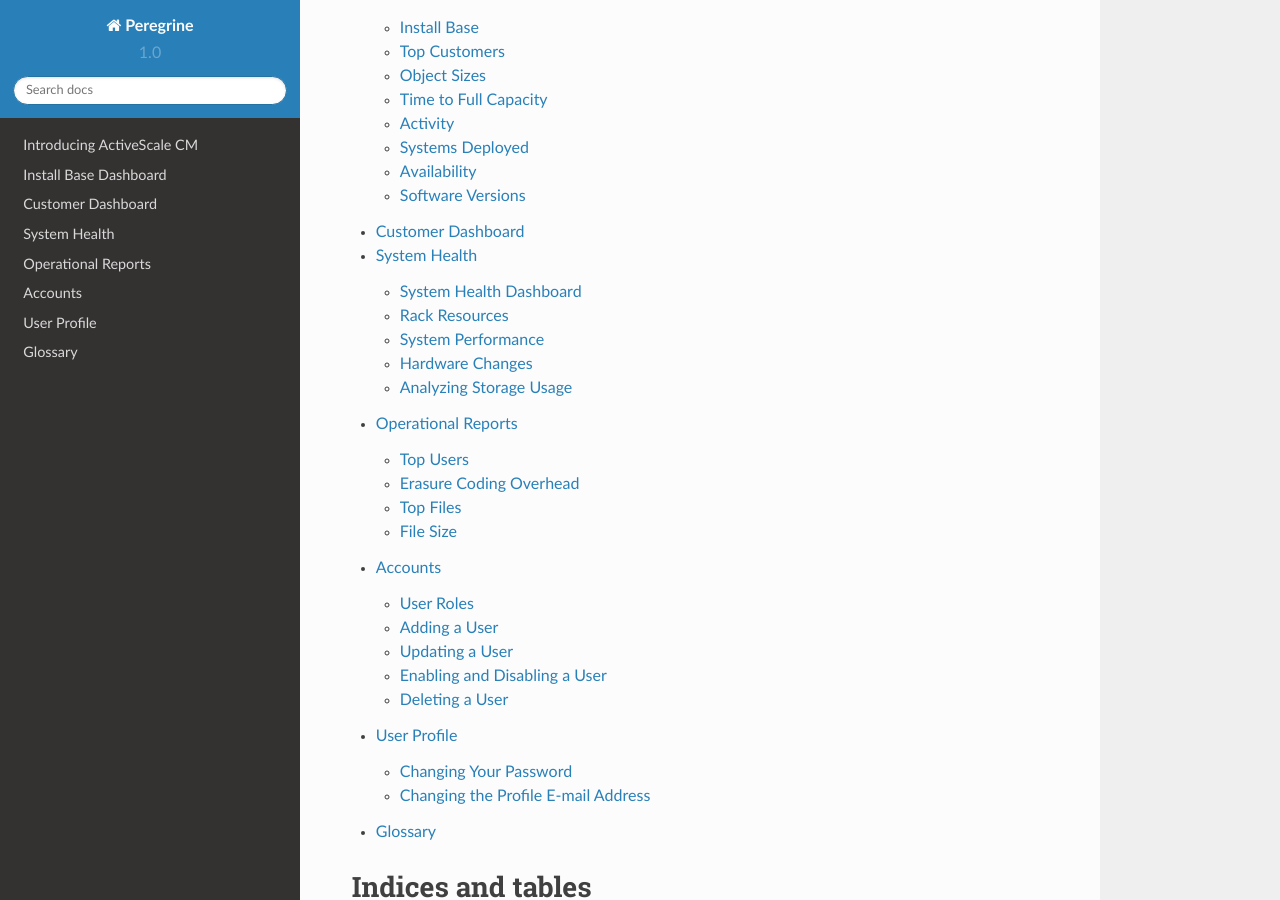
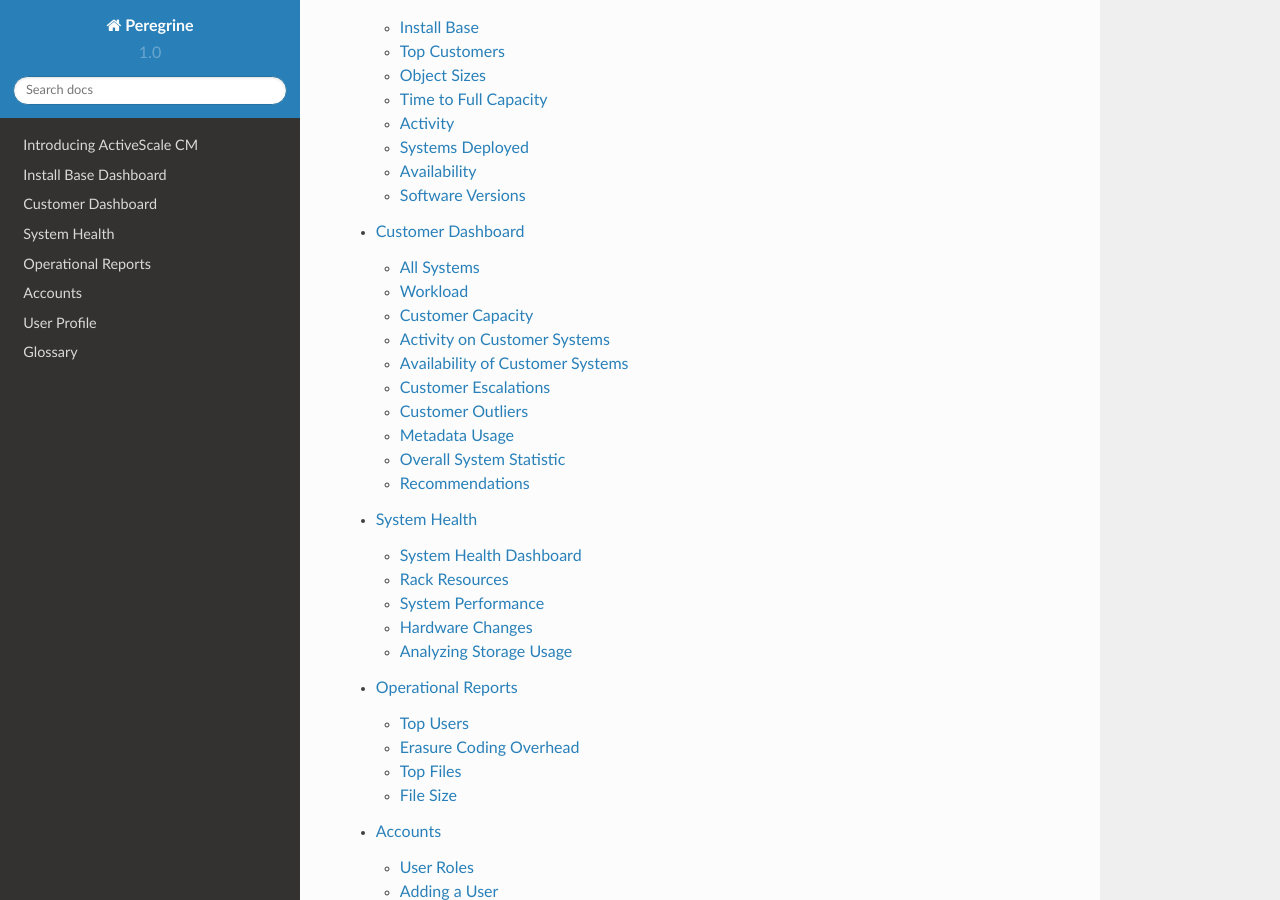
Before and after one commit to tdewolf/peregrine, a Sphinx documentation site: the page built from source/index.rst, in a window 1280 px wide and 900 px high, scrolled down 300 px. Built offline with Sphinx 7.4.7 and the Read the Docs theme 2.0.0, drawn with Linux system fonts in a browser that asks for light colours; pages that are not in the unit, such as notebooks, are missing from menus.

Commit message:
customer dashboard partially documented

```diff
--- /dev/null
+++ b/source/customer_dashboard/all_systems.rst
@@ -0,0 +1,4 @@
+.. _all_systems:
+
+All Systems
+===========
--- /dev/null
+++ b/source/customer_dashboard/customer_capacity.rst
@@ -0,0 +1,13 @@
+.. |customer_capacity| image:: ../_static/customer_capacity.png
+
+.. _customer_capacity:
+
+Customer Capacity
+=================
+
+The :guilabel:`Capacity` panel on the customer's dashboard displays a pie chart with the percentages of
+the used capacity and the free storage capacity.
+
+|customer_capacity|
+
+The information is aggregated over all systems of a customer.
--- a/source/customer_dashboard/customer_dashboard.rst
+++ b/source/customer_dashboard/customer_dashboard.rst
@@ -2,3 +2,18 @@
 
 Customer Dashboard
 ==================
+
+The customer dashboard displays detailed information about the customer's deployments.
+
+.. toctree::
+
+   all_systems.rst
+   workload.rst
+   customer_capacity.rst
+   customer_activity.rst
+   customer_availability.rst
+   escalations.rst
+   outliers.rst
+   metadata_usage.rst
+   overall_statistic.rst
+   recommendations.rst
--- /dev/null
+++ b/source/customer_dashboard/escalations.rst
@@ -0,0 +1,4 @@
+.. _escalations:
+
+Customer Escalations
+====================
--- /dev/null
+++ b/source/customer_dashboard/metadata_usage.rst
@@ -0,0 +1,4 @@
+.. _metadata_usage:
+
+Metadata Usage
+==============
--- /dev/null
+++ b/source/customer_dashboard/outliers.rst
@@ -0,0 +1,4 @@
+.. _outliers:
+
+Customer Outliers
+=================
--- /dev/null
+++ b/source/customer_dashboard/overall_statistic.rst
@@ -0,0 +1,4 @@
+.. _overall_statistic:
+
+Overall System Statistic
+========================
```
Also changed, not shown: source/customer_dashboard/customer_activity.rst (added, +12 -0 lines), source/customer_dashboard/customer_availability.rst (added, +9 -0 lines), source/customer_dashboard/recommendations.rst (added, +10 -0 lines), source/customer_dashboard/workload.rst (added, +33 -0 lines), source/_static/customer_activity.png (added), source/_static/customer_capacity.png (added), source/_static/workload_piechart.png (added), source/_static/workload_timeline.png (added).
